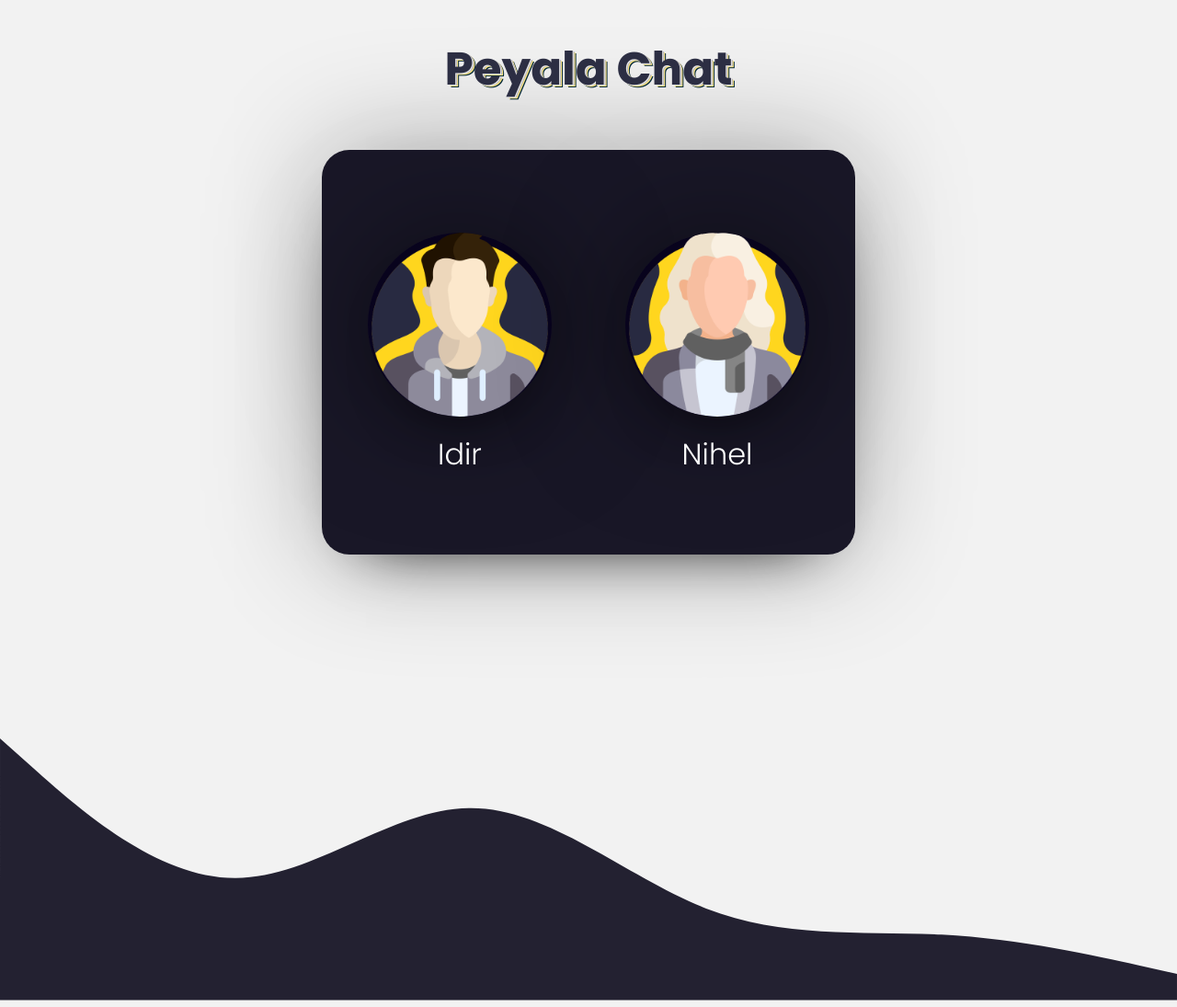
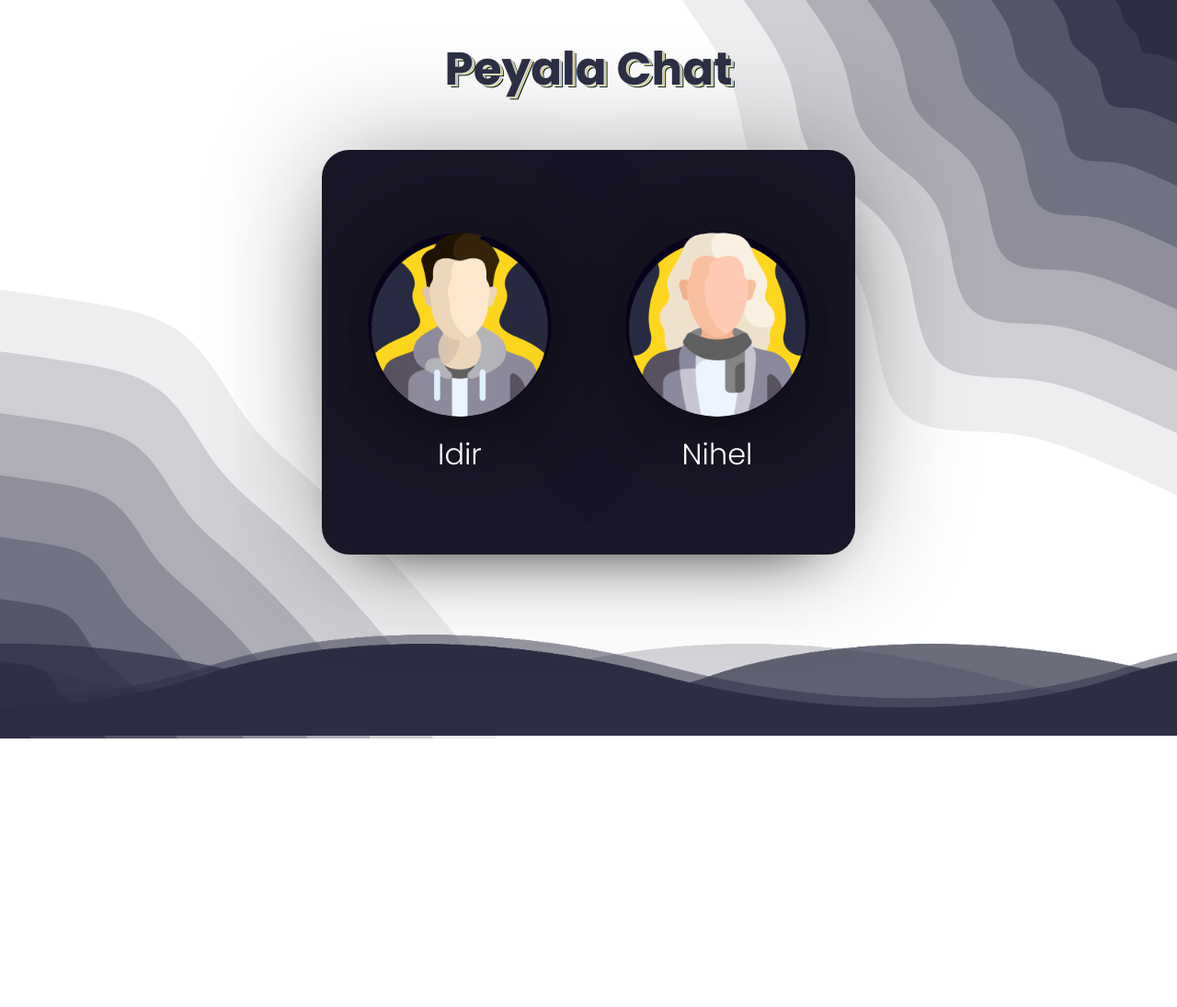
Before and after one commit to Peyala/peyala_chat, a PHP site: page /index.html in a window 1280 px wide. Shown: the whole page at 92% size. After the commit the page ends 803 px from the top, so only its background shows below. Run offline with PHP 8.4, Linux system fonts and the light colour scheme; some web fonts are replaced.

Commit message:
Transicion ondas incompleta

```diff
--- a/css/style.css
+++ b/css/style.css
@@ -21,6 +21,9 @@ h1{
 
 body{
     background-color: #F2F2F2;
+    background-image: url(../img/blob.svg);
+    background-repeat: no-repeat;
+    background-size: 100%;
     overflow: hidden;
 }
 
@@ -245,6 +248,65 @@ section.iconos:hover figure.izq{
       opacity: 0;
     }
   }
-  .ola{
-    margin-bottom: 455px;
+
+
+  .wave{
+    position: absolute;
+    bottom: 0;
+    left: 0;
+    width:100%;
+    height: 100px;
+    background: url(../img/wave.png);
+    background-size: 1000px 100px;
+    z-index: -1;
+
   }
+
+  .wave1{
+    animation: animate 30s linear infinite;
+
+    opacity: 1;
+    animation-delay: 0s;
+    bottom: 0;
+  }
+
+  @keyframes animate{
+    0%{
+      background-position-x: 0;
+    }
+    100%{
+      background-position-x: 1000px;
+    }
+  }
+
+  .wave2{
+    animation: animate2 15s linear infinite;
+
+    opacity: 0.5;
+    animation-delay: -5s;
+    bottom: 10px;
+  }
+
+  @keyframes animate2{
+    0%{
+      background-position-x: 0;
+    }
+    100%{
+      background-position-x: -1000px;
+    }
+  }
+
+  .wave3{
+    animation: animate 15s linear infinite;
+
+    opacity: 0.2;
+    animation-delay: -2s;
+    bottom: 15;
+  }
+
+  .wave4{
+    animation: animate 15s linear infinite;
+    opacity: 0.7;
+    animation-delay: -5s;
+    bottom: 20;
+  }
--- a/index.html
+++ b/index.html
@@ -13,6 +13,15 @@
 </head>
 
 <body>
+
+
+    <section class="waves">
+    <div class="wave wave1" ></div>
+    <div class="wave wave2" ></div>
+    <div class="wave wave3" ></div>
+    <div class="wave wave4" ></div>
+</section>
+
     <h1>Peyala Chat</h1>
     <section class="global">
         <section class="iconos">
@@ -36,5 +45,4 @@
     </section>
 </body>
 
-<svg xmlns="http://www.w3.org/2000/svg" viewBox="0 0 1440 320"><path fill="#191727" fill-opacity="0.95" d="M0,0L48,42.7C96,85,192,171,288,170.7C384,171,480,85,576,85.3C672,85,768,171,864,208C960,245,1056,235,1152,240C1248,245,1344,267,1392,277.3L1440,288L1440,320L1392,320C1344,320,1248,320,1152,320C1056,320,960,320,864,320C768,320,672,320,576,320C480,320,384,320,288,320C192,320,96,320,48,320L0,320Z"></path></svg>
 </html>
```
Also changed, not shown: img/avocado_wallpaper.jpeg (deleted), img/blob.png (added), img/blob.svg (added), img/girl.png (deleted), img/layered.svg (added), img/wave.png (added), img/wave.svg (added), img/wd1.svg (added).
